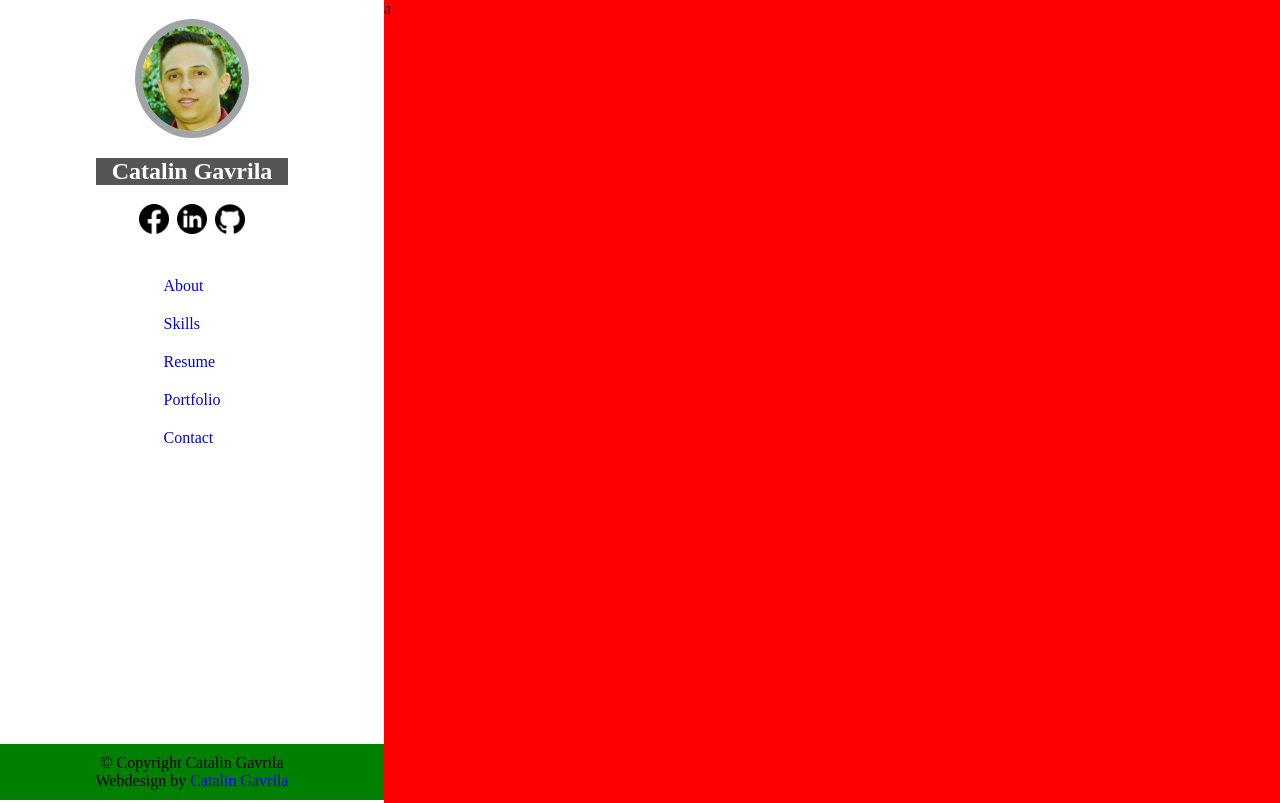
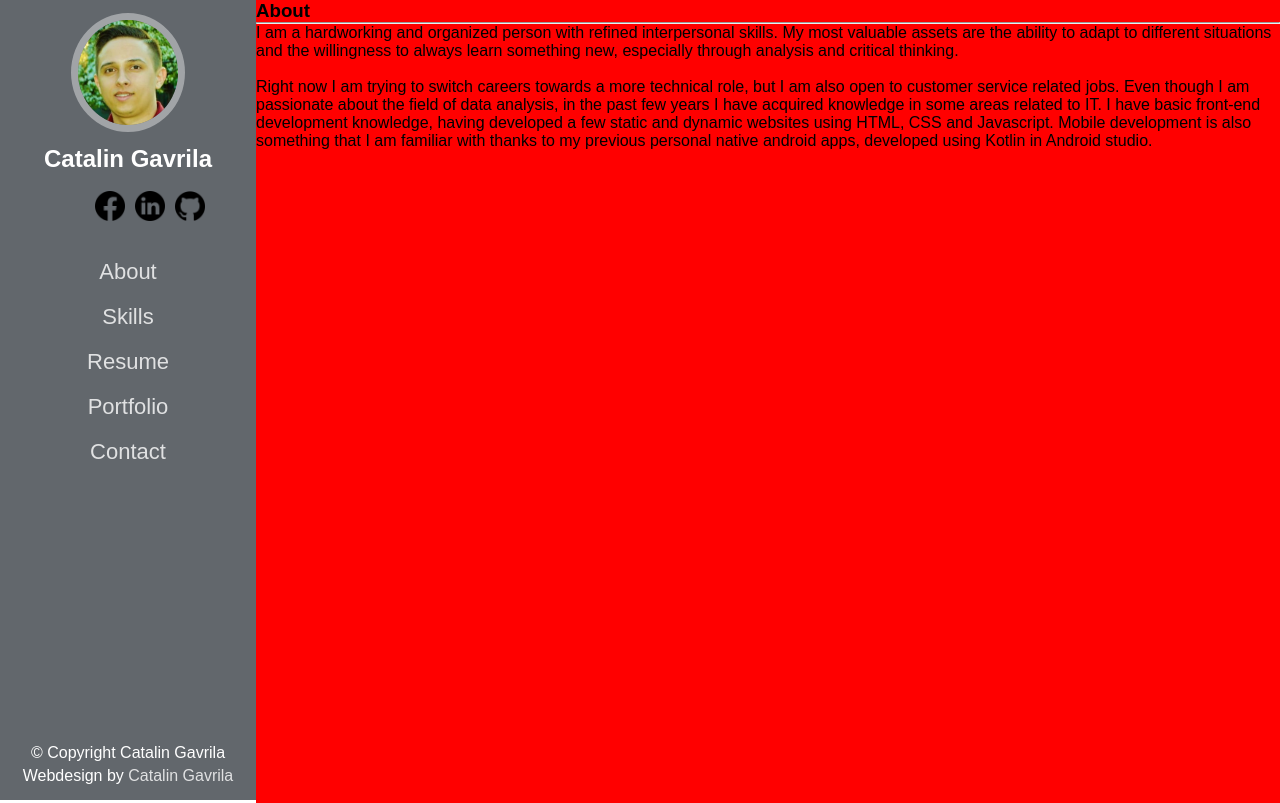
Before and after one commit to jigsaw2510/personal-portfolio, a plain HTML site: page index.html in a window 1280 px wide. Shown: the top 803 px of the page. Drawn offline with Linux system fonts and the light colour scheme.

Commit message:
finished menu section styling and content

```diff
--- a/index.html
+++ b/index.html
@@ -4,25 +4,35 @@
 	<meta charset="utf-8">
 	<meta name="viewport" content="width=device-width, initial-scale=1">
 	<style type="text/css">
+
+		/*GENERAL PAGE STYLING START*/
 		* {
 			margin: 0;
 			padding: 0;
+		}
+		body {
+			background-color: white;
+			font-family: "Poppins", sans-serif;
 		}
 		.main-container {
 			display: flex;
 			flex-direction: row;
 		}
+		/*GENERAL PAGE STYLING END*/
+
+		/*LEFT COLUMN (MENU) STYLING START */
 		.left-column {
+			background-color: #62676C;
+			box-sizing: border-box;
 			display: flex;
 			flex-direction: column;
 			align-items: center;
 			justify-content: space-around;
-			width: 30%;
+			width: 20%;
 			height: 100vh;
-			background-color: blue;
 			position: fixed;
 		}
-		#icon {
+		#icon-container {
 			display: flex;
 			justify-content: center;
 			margin-top: 5%;
@@ -33,16 +43,15 @@
 			border-radius: 50%;
 			border: solid 7px #A1A4A7;
 		}
-		#name {
+		#name-container {
 			margin-top: 5%;
-			width: 50%;
+			width: 100%;
 			text-align: center;
-			background-color: #555555;
 		}
-		#name h1 {
+		#name-container h1 {
 			color: white;
 		}
-		#social-media {
+		#social-media-container {
 			display: flex;
 			justify-content: space-around;
 			margin-top: 5%;
@@ -50,6 +59,7 @@
 		}
 		.icon {
 			width: 30px;
+			padding: 5px;
 		}
 		.icon:hover {
 			transform: scale(1.2);
@@ -60,63 +70,91 @@
 			justify-content: flex-start;
 			align-items: center;
 			color: black;
-			background-color: white;
 			height: 100%;
 			width: 100%;
 		}
 		#menu ul {
 			margin-top: 5%;
+			text-align: center;
 		}
 		#menu ul li {
 			list-style-type: none;
-			margin-top: 20px;
+			margin-top: 15px;
 		}
-		a {
+		#menu ul li a {
+			margin: 20px 30px;
 			text-decoration: none;
+			color: #E0E1E2;
+			font-size: 22px;
+			font-weight: thin;
+			line-height: 30px;
+		}
+		#menu ul li a:hover {
+			color: white;
 		}
 		.footer {
 			box-sizing: border-box;
-			background-color: green;
 			width: 100%;
 			height: auto;
 			margin-top: auto;
 			text-align: center;
 			padding: 10px;
 		}
+		.footer p {
+			margin-bottom: 5px;
+			color: white;
+		}
+		.footer a {
+			text-decoration: none;
+			color: #E0E1E2;
+		}
+		.footer a:hover {
+			color: white;
+		}
+		/*LEFT COLUMN (MENU) STYLING END */
+
+		/*RIGHT COLUMN (MENU) STYLING START */
 		.right-column {
-			width: 70%;
-			margin-left: 30%;
+			display: flex;
+			flex-direction: column;
+			box-sizing: border-box;
+			width: 80%;
+			margin-left: 20%;
 			height: 3000px;
 			background-color: red;
 		}
+		/*RIGHT COLUMN (MENU) STYLING END */
+
+		/*MEDIA STYLING FOR MOBILE DEVICES START*/
 		@media (max-width: 800px) {
 			.main-container {
 				flex-direction: column;
 			}
 			.left-column {
 				width: 100%;
-				position: absolute;
+				position: relative;
 			}
 			.right-column {
 				width: 100%;
 				margin: 0;
 			}
 		}
+		/*MEDIA STYLING FOR MOBILE DEVICES END*/
 	</style>
-	<title>Testing 2 columns behavior</title>
+	<title>Catalin Gavrila</title>
 </head>
 <body>
 	<div class="main-container">
 		<div class="left-column">
 
 			<nav id="menu">
-				<div id="icon">
+				<div id="icon-container">
 					<img src="images/small-photo2.jpeg" id="small-photo">
 				</div>
-				<div id="name">
+				<div id="name-container">
 					<h1>Catalin Gavrila</h1>
 				</div>
-				<div id="social-media">
+				<div id="social-media-container">
 					<a href="https://www.facebook.com/gavrila.catalin.509" target="_BLANK"><img src="images/facebook-logo.png" class="icon"></a>
 					<a href="https://www.linkedin.com/in/stefan-catalin-gavrila-973a24125" target="_BLANK"><img src="images/linkedin-logo.png" class="icon"></a>
 					<a href="https://github.com/jigsaw2510" target="_BLANK"><img src="images/github-logo.png" class="icon"></a>
@@ -135,10 +173,19 @@
 			</div>
 		</div>
 		<div class="right-column">
-		a
+			<!-- <div id="background-image" class="row">
+				<div id="quote">“It’s not who you are that holds you back, it’s who you think you’re not.“</div>
+				<img src="images/catalin2.jpeg" id="main-image">
+			</div> -->
+			<section id="about">
+				<h3 class="section-title">About</h3>
+				<hr class="section-underline">
+				<p>I am a hardworking and organized person with refined interpersonal skills. My most valuable assets are the ability to adapt to different situations and the willingness to always learn something new, especially through analysis and critical thinking.<br><br>
+
+				Right now I am trying to switch careers towards a more technical role, but I am also open to customer service related jobs. Even though I am passionate about the field of data analysis, in the past few years I have acquired knowledge in some areas related to IT. I have basic front-end development knowledge, having developed a few static and dynamic websites using HTML, CSS and Javascript. Mobile development is also something that I am familiar with thanks to my previous personal native android apps, developed using Kotlin in Android studio.
+				</p>
+			</section>
 		</div>
 	</div>
-
-
 </body>
 </html>
```
